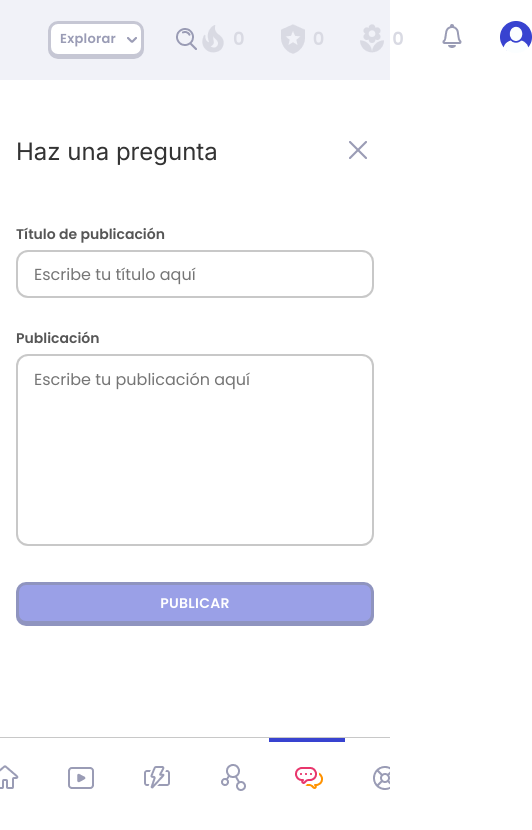
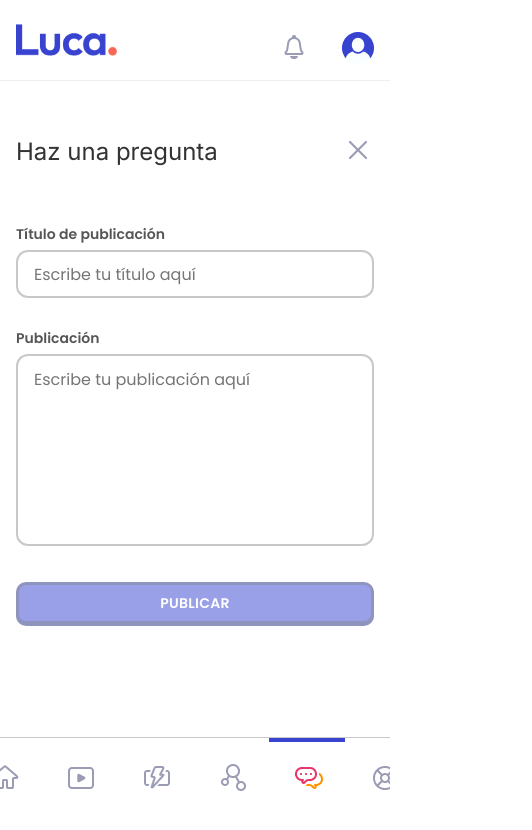
Before and after one commit to mhdfaisal/a-sample-edtech--ui, a React (Create React App) app: page /ask in a window 390 px wide. Shown: the top 830 px of the page, 532 px wide, since content can reach past the window. Built offline with nearby package versions, Linux system fonts and the light colour scheme; no server answers.

Commit message:
make top bar and edit pen responsive to small screens

```diff
--- a/src/Components/AskQuestion/ask-question-style.css
+++ b/src/Components/AskQuestion/ask-question-style.css
@@ -51,7 +51,7 @@
 @media screen and (max-width: 767px) {
 	.ask__question {
 		width: 100%;
-		padding: 1rem;
+		padding: 16px 16px 130px 16px;
 	}
 
 	.ask__question__header {
--- a/src/Components/Community/community-header.css
+++ b/src/Components/Community/community-header.css
@@ -18,6 +18,10 @@
 }
 
 @media screen and (max-width: 767px) {
+	.community__header {
+		margin-bottom: 2rem;
+		margin-top: 2rem;
+	}
 	.community__header__btn {
 		display: none;
 	}
--- a/src/Components/Community/community-section.css
+++ b/src/Components/Community/community-section.css
@@ -1,6 +1,7 @@
 .community__section {
 	width: 704px;
 	margin: 0 auto;
+	padding-bottom: 16px;
 }
 
 .community__section__float-btn {
--- a/src/Components/Community/index.js
+++ b/src/Components/Community/index.js
@@ -11,7 +11,7 @@ import './community-section.css';
 import CommunityHeader from './CommunityHeader';
 import RoundedIconBtn from '../shared/RoundedIconBtn';
 import PenImage from '../../assets/images/ic_home_32.png';
-import TopBar from '../shared/TopBar';
+
 const RouterLink = <Link to='/' />;
 
 const Community = () => {
--- a/src/Components/shared/NavItem/index.js
+++ b/src/Components/shared/NavItem/index.js
@@ -10,6 +10,7 @@ const NavItem = ({ to = '/', icon = false, isActive, text = false, ...rest }) =>
 				to={to}
 				{...rest}
 				className={`nav__item__link ${isActive ? 'nav__item__link--active' : ''}`}
+				onClick={(e) => e.preventDefault()}
 			>
 				{icon && <img src={icon} alt='nav-icon' className='nav__item__image' />}
 				{text && <span className='nav__item__text'>{text}</span>}
--- a/src/Components/shared/RoundedIconBtn/rounded-icon-btn-styles.css
+++ b/src/Components/shared/RoundedIconBtn/rounded-icon-btn-styles.css
@@ -1,8 +1,9 @@
 .rounded__icon__btn {
+	position: fixed;
 	width: 56px;
 	height: 56px;
-	left: 342px;
-	top: 710px;
+	right: 16px;
+	bottom: 150px;
 	background: #3843d0;
 	box-shadow: 0px 2px 0px #212b80;
 	border-radius: 100px;
--- a/src/Components/shared/Sidebar/sidebar-styles.css
+++ b/src/Components/shared/Sidebar/sidebar-styles.css
@@ -1,7 +1,7 @@
 .sidebar__container {
 	width: 288px;
 	display: block;
-	min-height: 100vh;
+	min-height: 100%;
 	background: #fff;
 	flex-direction: column;
 	overflow-y: auto;
--- a/src/Components/shared/TopBar/index.js
+++ b/src/Components/shared/TopBar/index.js
@@ -7,6 +7,7 @@ import PoliceIcon from '../../../assets/images/local_police-24px 1.png';
 import FloristIcon from '../../../assets/images/local_florist-24px 1.png';
 import NotificationIcon from '../../../assets/images/ic_notification_32.png';
 import User from '../../../assets/images/user.png';
+import LogoSmall from '../../../assets/images/luca_logo_color_sm.png';
 
 import './top-bar-styles.css';
 
@@ -19,6 +20,9 @@ const TopBar = () => {
 				</div>
 				<div className='top__bar__search-icon'>
 					<img src={SearchIcon} alt='search-icon' />
+				</div>
+				<div className='top__bar__logo__sm'>
+					<img src={LogoSmall} alt='luca-logo' />
 				</div>
 			</div>
 			<div className='top__bar__trending'>
--- a/src/Components/shared/TopBar/top-bar-styles.css
+++ b/src/Components/shared/TopBar/top-bar-styles.css
@@ -65,3 +65,42 @@
 	height: 32px;
 	width: 32px;
 }
+
+.top__bar__explorer .top__bar__logo__sm img {
+	width: 100.5px;
+	height: 32px;
+}
+
+.top__bar__explorer .top__bar__logo__sm {
+	display: none;
+}
+
+@media screen and (max-width: 767px) {
+	.top__bar {
+		background: #ffffff;
+		box-shadow: 0px 1px 0px rgba(38, 38, 38, 0.08);
+		padding: 16.36px 16px 16.43px 16px;
+	}
+
+	.top__bar__trending,
+	.top__bar__explorer-btn,
+	.top__bar__search-icon {
+		display: none !important;
+	}
+
+	.top__bar__explorer {
+		flex: 1;
+		align-items: center;
+	}
+
+	.top__bar__explorer .top__bar__logo__sm {
+		display: flex;
+	}
+	.top__bar__explorer .top__bar__explorer-btn {
+		margin-right: 1rem;
+	}
+	.top__bar__user-area {
+		display: flex;
+		align-items: flex-end;
+	}
+}
```
Also changed, not shown: src/assets/images/luca_logo_color_sm.png (added).
